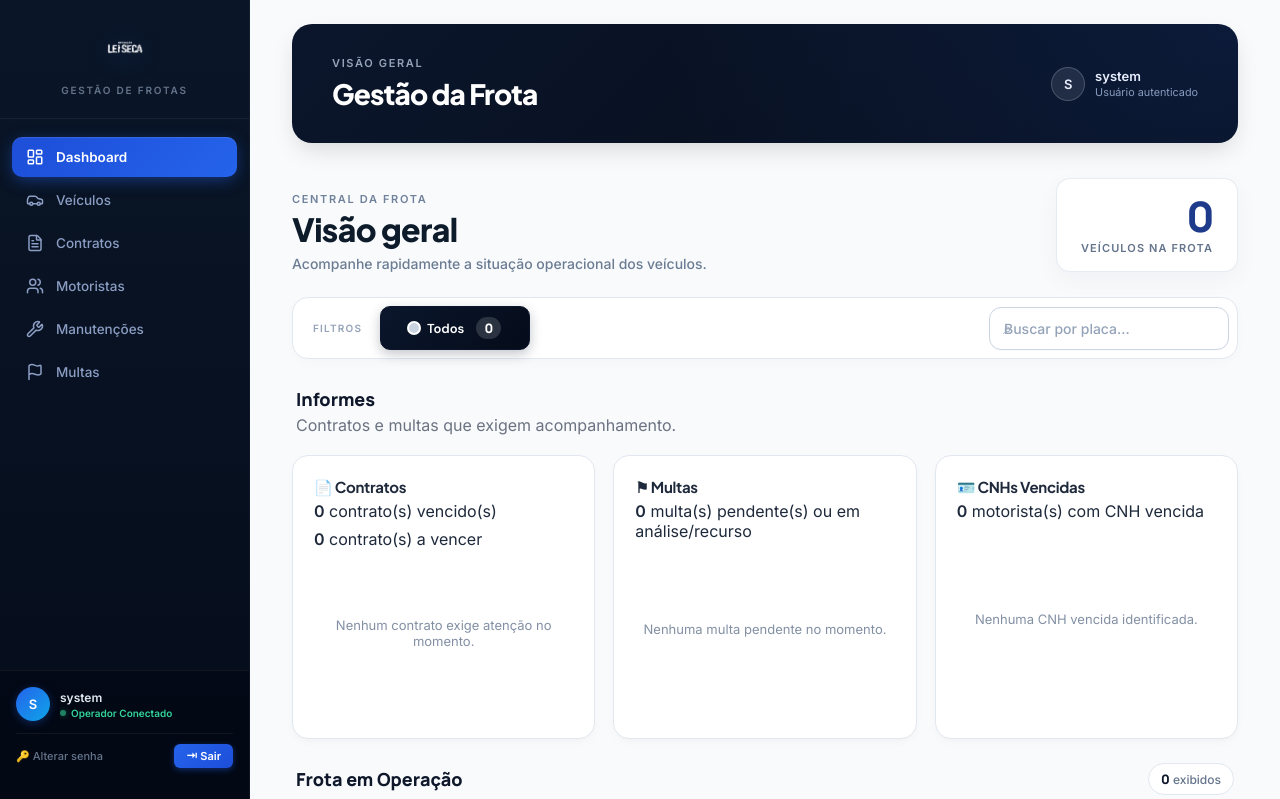
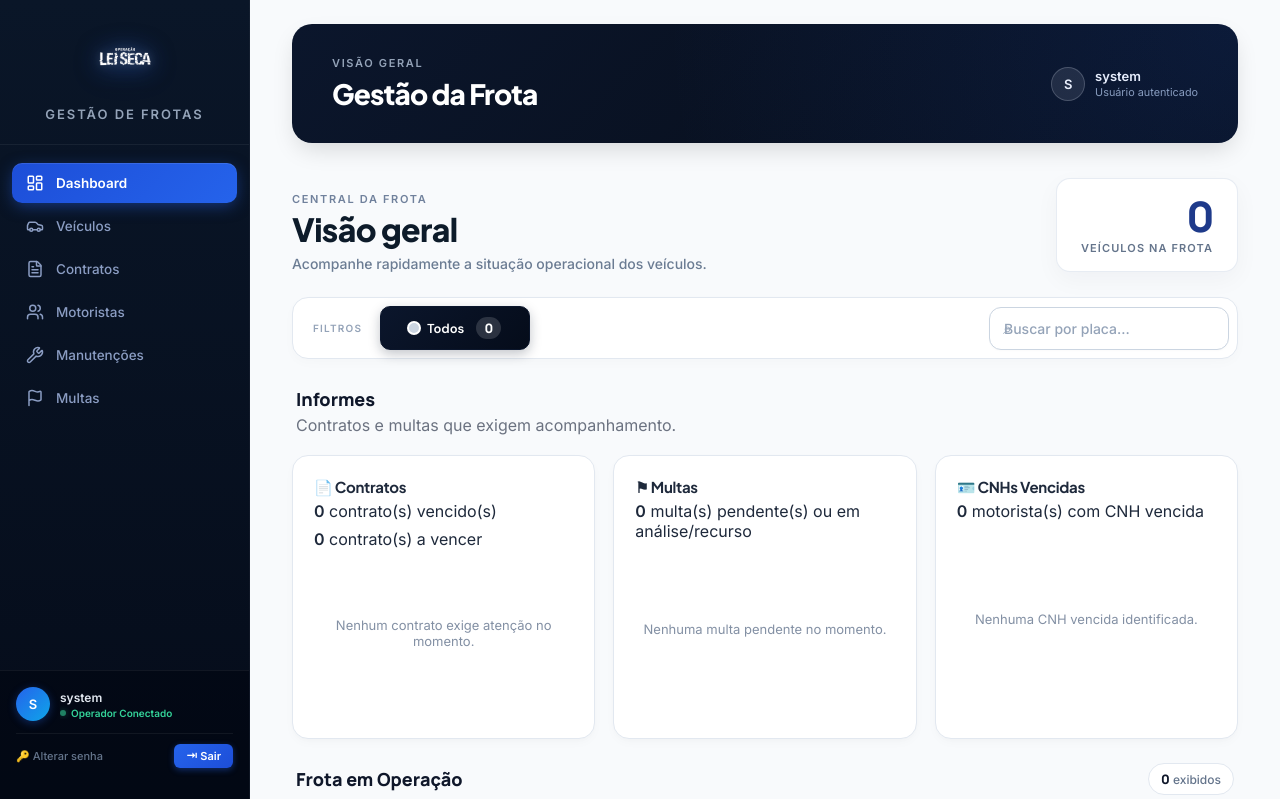
Before and after one commit to FabioFCunha/gestao_frota, a Django app: page / in a window 1280 px wide. Shown: the top 799 px of the page. Run offline with Django 5.2, Linux system fonts and the light colour scheme; a user stored in the database is signed in; data comes from the database, SQL or seed files in the repository; data that the repository does not hold is empty; parts of the project's set-up code (start-up, migrations or seed data) failed here and were passed over.

Commit message:
Aprimora destaque da identidade visual

```diff
--- a/templates/ui/base.html
+++ b/templates/ui/base.html
@@ -17,9 +17,9 @@
     <!-- Brand -->
     <div class="sb-brand">
       <div class="sb-brand-icon">
-        <img src="{% static 'images/operacao-lei-seca-logo.png' %}" alt="Logo" style="width:38px; height:38px; object-fit:contain;">
+        <img src="{% static 'images/operacao-lei-seca-logo.png' %}" alt="Logo" style="width:56px; height:56px; object-fit:contain; filter: drop-shadow(0 0 12px rgba(37, 99, 235, 0.5)) drop-shadow(0 0 4px rgba(255,255,255,0.2));">
       </div>
-      <span class="brand-name">GESTÃO DE FROTAS</span>
+      <span class="brand-name" style="font-size: 13px !important; color: #94a3b8 !important; letter-spacing: 0.15em; margin-top: 8px;">GESTÃO DE FROTAS</span>
     </div>
 
     <!-- Navigation -->
```
Also changed, not shown: templates/ui/login.html (+6 -5 lines).
